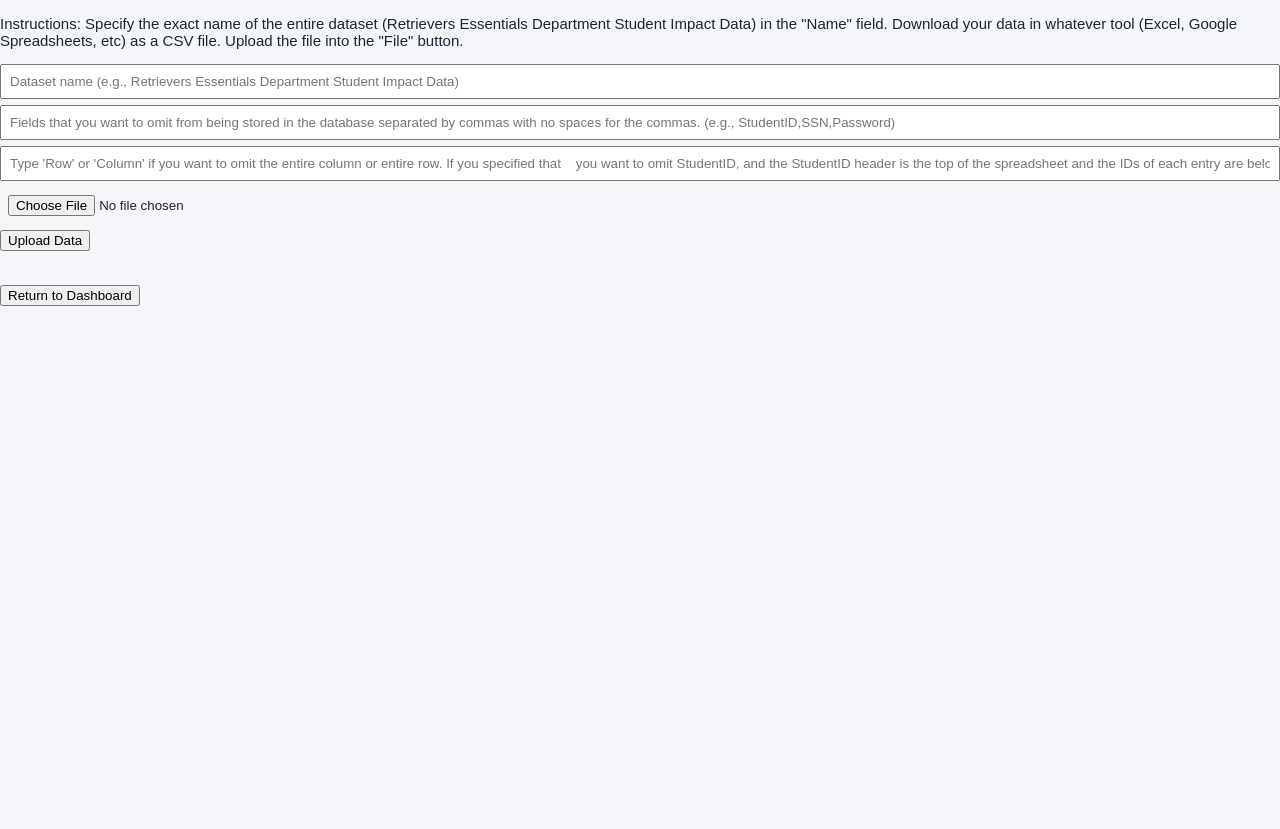
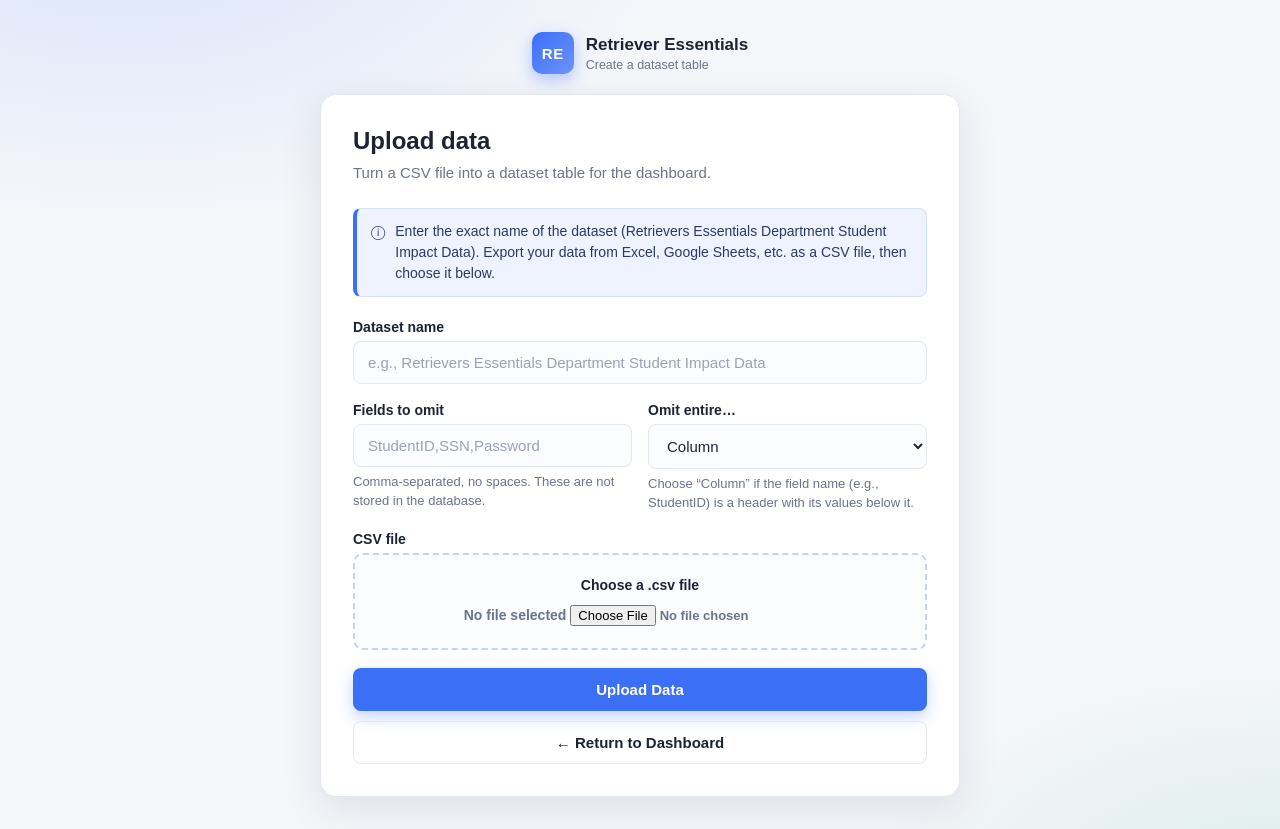
Before and after one commit to Krishna43324/Retriever-Essentials-Dashboard, a plain HTML site: page frontend/UploadData.html in a window 1280 px wide. Before the commit the page ends 800 px from the top, so only its background shows below. Drawn offline with Linux system fonts and the light colour scheme.

Commit message:
Added dropdown options and bug fixes to UploadData UI

```diff
--- a/frontend/UploadData.html
+++ b/frontend/UploadData.html
@@ -5,31 +5,70 @@
 <meta name="viewport" content="width=device-width, initial-scale=1, viewport-fit=cover">
 <title>Upload Data</title>
 <link rel="stylesheet" href="/frontend/style.css">
-<style>
-    .upload-form input {
-        width: 100%;
-        padding: 8px;
-        margin-bottom: 6px;
-    }
-</style>
+</head>
+<body class="form-page">
 
-<body>
+<div class="form-shell wide">
+    <div class="form-brand">
+        <span class="brand-mark">RE</span>
+        <span><strong>Retriever Essentials</strong><small>Create a dataset table</small></span>
+    </div>
 
-<p> Instructions: Specify the exact name of the entire dataset (Retrievers Essentials Department Student Impact Data) in the "Name" field.
-    Download your data in whatever tool (Excel, Google Spreadsheets, etc) as a CSV file. Upload the file into the "File" button.</p>
+    <div class="form-card">
+        <h1>Upload data</h1>
+        <p class="form-lead">Turn a CSV file into a dataset table for the dashboard.</p>
 
-<div class="upload-form">
-    <input type="text" id="datasetName" placeholder="Dataset name (e.g., Retrievers Essentials Department Student Impact Data)" /> <br>
-    <input type="text" id="fieldsToOmit" placeholder="Fields that you want to omit from being stored in the database separated by commas with no spaces for the commas. (e.g., StudentID,SSN,Password)" /> <br>
-    <input type="text" id="columnOrRow" placeholder="Type 'Row' or 'Column' if you want to omit the entire column or entire row. If you specified that
-    you want to omit StudentID, and the StudentID header is the top of the spreadsheet and the IDs of each entry are below, you would type 'Column' here." /> <br>
-    <input type="file" id="dataUpload" accept=".csv" />
-    <button onclick="handleUpload()">Upload Data</button> <br> <br> <br>
+        <div class="form-note">
+            <span aria-hidden="true">ⓘ</span>
+            <div>Enter the exact name of the dataset (Retrievers Essentials Department Student Impact Data).
+            Export your data from Excel, Google Sheets, etc. as a CSV file, then choose it below.</div>
+        </div>
+
+        <div class="field">
+            <label for="datasetName">Dataset name</label>
+            <input type="text" id="datasetName" placeholder="e.g., Retrievers Essentials Department Student Impact Data" />
+        </div>
+
+        <div class="field-row">
+            <div class="field">
+                <label for="fieldsToOmit">Fields to omit</label>
+                <input type="text" id="fieldsToOmit" placeholder="StudentID,SSN,Password" />
+                <p class="hint">Comma-separated, no spaces. These are not stored in the database.</p>
+            </div>
+
+            <div class="field">
+                <label for="columnOrRow">Omit entire…</label>
+                <select id="columnOrRow">
+                    <option value="Column" selected>Column</option>
+                    <option value="Row">Row</option>
+                </select>
+                <p class="hint">Choose “Column” if the field name (e.g., StudentID) is a header with its values below it.</p>
+            </div>
+        </div>
+
+        <div class="field">
+            <label for="dataUpload">CSV file</label>
+            <label class="file-drop" for="dataUpload">
+                <strong>Choose a .csv file</strong>
+                <span id="fileName">No file selected</span>
+                <input type="file" id="dataUpload" accept=".csv" />
+            </label>
+        </div>
+
+        <div class="form-actions">
+            <button class="btn btn-primary" onclick="handleUpload()">Upload Data</button>
+            <button class="btn btn-ghost" onClick="returnToDashboard()" type="button" id="returnDashboard">← Return to Dashboard</button>
+        </div>
+    </div>
 </div>
 
-<button onClick="returnToDashboard()" type="button" id="returnDashboard"> Return to Dashboard</button>
 <script src="js/uploadData.js"></script>
-
-
+<script>
+    // Show the chosen file name inside the drop area
+    document.getElementById('dataUpload').addEventListener('change', function (e) {
+        var f = e.target.files[0];
+        document.getElementById('fileName').textContent = f ? f.name : 'No file selected';
+    });
+</script>
 </body>
 </html>
```
Also changed, not shown: frontend/DeleteData.html (+27 -10 lines), frontend/js/createAccount.js (+9 -5 lines).
